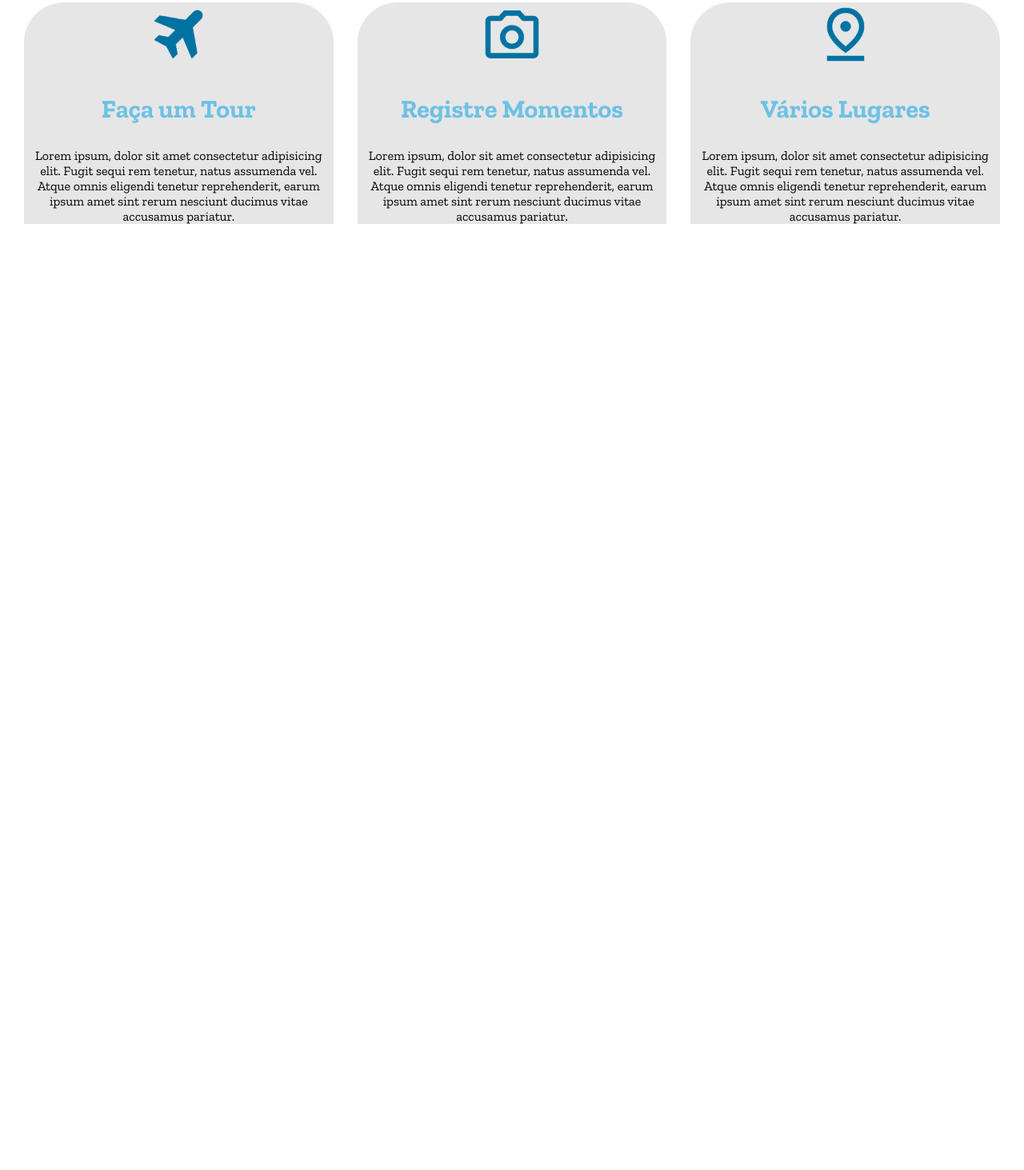
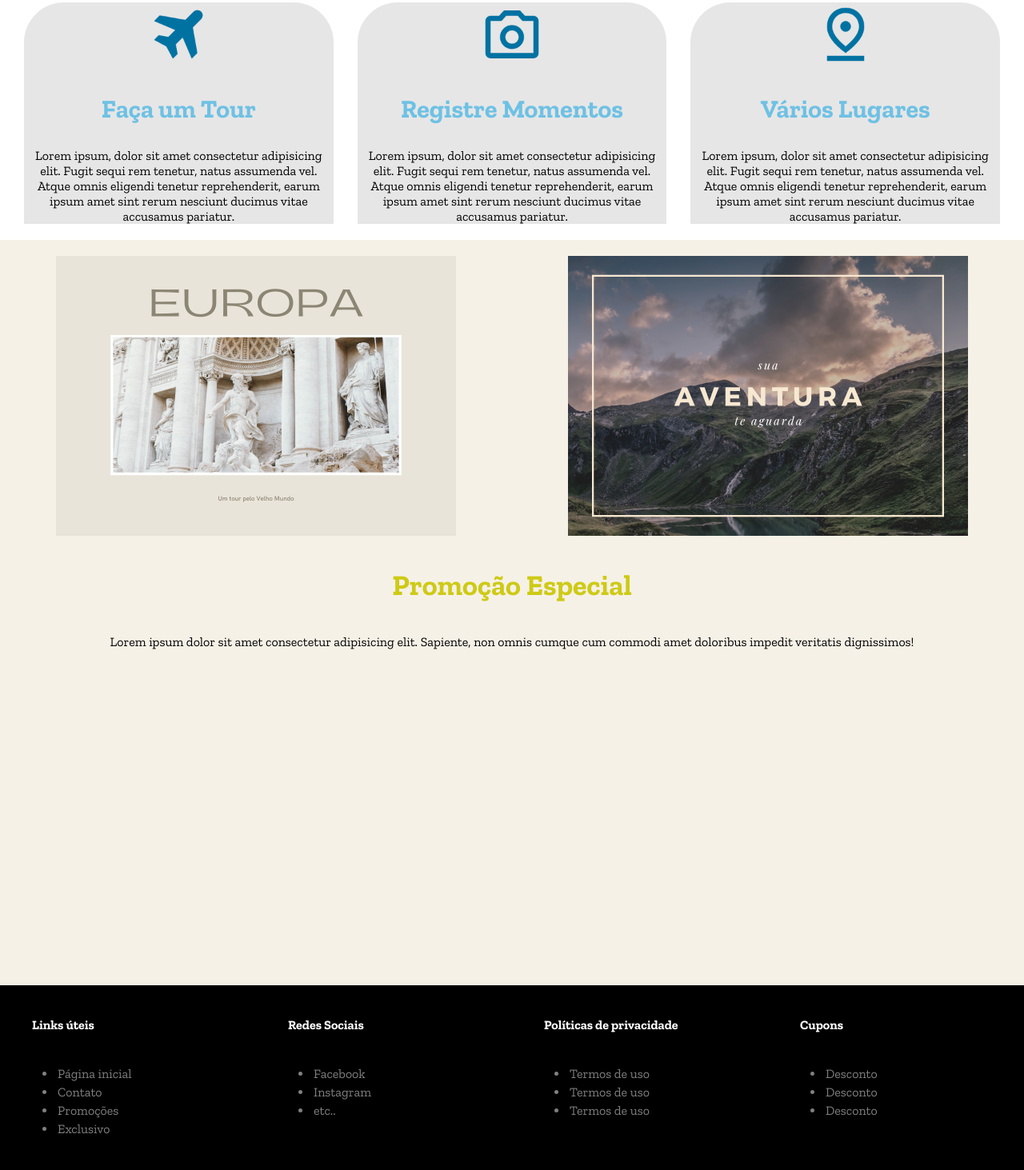
Before and after one commit to Carlos-Juatan/Travel_Agency, a website built with Parcel: page index.html in a window 1280 px wide. Shown: the part 1436-2899 px from the top of the page at 80% size. Before the commit the page ends 1716 px from the top, so only its background shows below. Built offline with nearby package versions, Linux system fonts and the light colour scheme; a web font is replaced by a local one.

Commit message:
adicionado footer
- adicionado pictures
- adicionando footer

```diff
--- a/assets/styles/layout/_banner.css
+++ b/assets/styles/layout/_banner.css
@@ -1,8 +1,9 @@
-/*
+
 .middle-banner {
-    background-color: #f6f1e7;
+    /*background-color: #f6f1e7;*/
+    margin-bottom: 20px;
 }
-*/
+
 
 .middle-banner img {
     width: 100%;
@@ -26,11 +27,12 @@
     width: 80px;
 }
 
-.banner-icons h1, p {
+.banner-icons h1 {
+    color: #6ec1e4;
+    font-weight: 700;
     margin-top: 30px;
 }
 
-.banner-icons h1 {
-    color: #6ec1e4;
-    font-weight: 700;
+.banner-icons p {
+    margin-top: 30px;
 }
--- a/assets/styles/layout/_collapsible.css
+++ b/assets/styles/layout/_collapsible.css
@@ -0,0 +1,5 @@
+
+.collapsible {
+    height: 400px;
+    background-color: #f6f1e7;
+}
--- a/assets/styles/layout/_footer.css
+++ b/assets/styles/layout/_footer.css
@@ -0,0 +1,17 @@
+
+footer {
+    display: grid;
+    grid-template-columns: repeat(4, 1fr);
+    background-color: black;
+    color: white;
+}
+
+.footer-div > * {
+    margin: 40px;
+}
+
+.footer-div li {
+    margin-left: 30px;
+    color: gray;
+    padding: 2px;
+}
--- a/assets/styles/layout/_pictures.css
+++ b/assets/styles/layout/_pictures.css
@@ -0,0 +1,21 @@
+
+.pictures {
+    background-color: #f6f1e7;
+}
+
+.pictures-grid {
+    display: grid;
+    grid-template-columns: repeat(2, 1fr);
+}
+
+.pictures img, .pictures h1, .pictures p {
+    justify-self: center;
+    padding: 20px 0;
+}
+
+.pictures h1 {
+    color: #ceca16;
+    font-size: 36px;
+    font-weight: 700;
+    letter-spacing: 3.6;
+}
--- a/assets/styles/style.css
+++ b/assets/styles/style.css
@@ -1,9 +1,8 @@
 @import 'layout/_header.css';
 @import 'layout/_introduction.css';
 @import 'layout/_banner.css';
-@import 'layout/_icons.css';
+@import 'layout/_pictures.css';
 @import 'layout/_collapsible.css';
-@import 'layout/_pictures.css';
 @import 'layout/_footer.css';
 
 * {
--- a/index.html
+++ b/index.html
@@ -81,8 +81,13 @@
          </div>
 
         <!-- Pictures -->
-         <div class="bictures">
-
+         <div class="pictures">
+            <div class="pictures-grid">
+                <img src="./assets/images/Europa.png" alt="">
+                <img src="./assets/images/Aventura.png" alt="">
+            </div>
+            <h1>Promoção Especial</h1>
+            <p>Lorem ipsum dolor sit amet consectetur adipisicing elit. Sapiente, non omnis cumque cum commodi amet doloribus impedit veritatis dignissimos!</p>
          </div>
 
         <!-- Collapsible -->
@@ -92,7 +97,39 @@
 
         <!-- Footer -->
          <footer>
-
+            <div class="footer-div">
+                <h4>Links úteis</h4>
+                <ul>
+                    <li>Página inicial</li>
+                    <li>Contato</li>
+                    <li>Promoções</li>
+                    <li>Exclusivo</li>
+                </ul>
+            </div>
+            <div class="footer-div">
+                <h4>Redes Sociais</h4>
+                <ul>
+                    <li>Facebook</li>
+                    <li>Instagram</li>
+                    <li>etc..</li>
+                </ul>
+            </div>
+            <div class="footer-div">
+                <h4>Políticas de privacidade</h4>
+                <ul>
+                    <li>Termos de uso</li>
+                    <li>Termos de uso</li>
+                    <li>Termos de uso</li>
+                </ul>
+            </div>
+            <div class="footer-div">
+                <h4>Cupons</h4>
+                <ul>
+                    <li>Desconto</li>
+                    <li>Desconto</li>
+                    <li>Desconto</li>
+                </ul>
+            </div>
          </footer>
 
     </body>
```
Also changed, not shown: assets/styles/layout/_icons.css (deleted), dist/Aventura.5a1eb26b.png (added), dist/Europa.2de957d8.png (added), dist/index.html, 2 other files.
